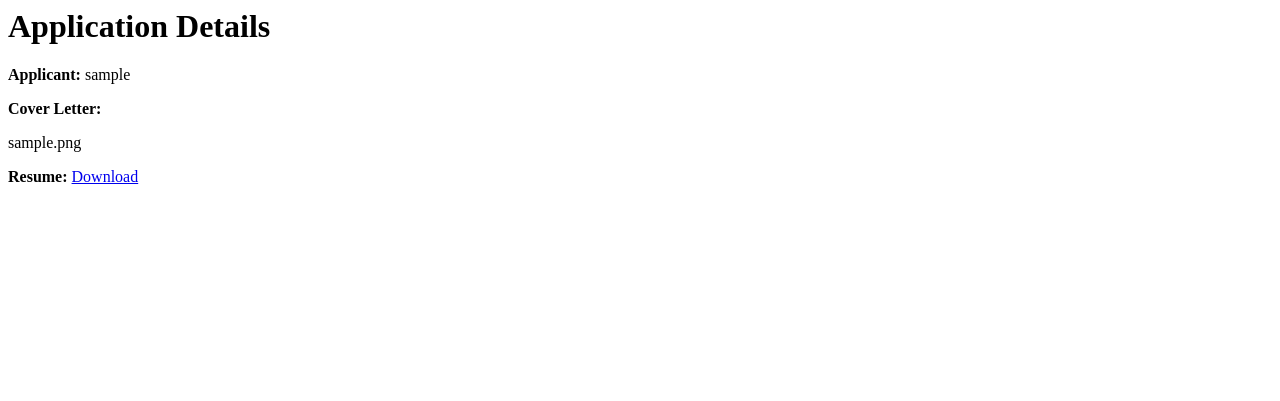
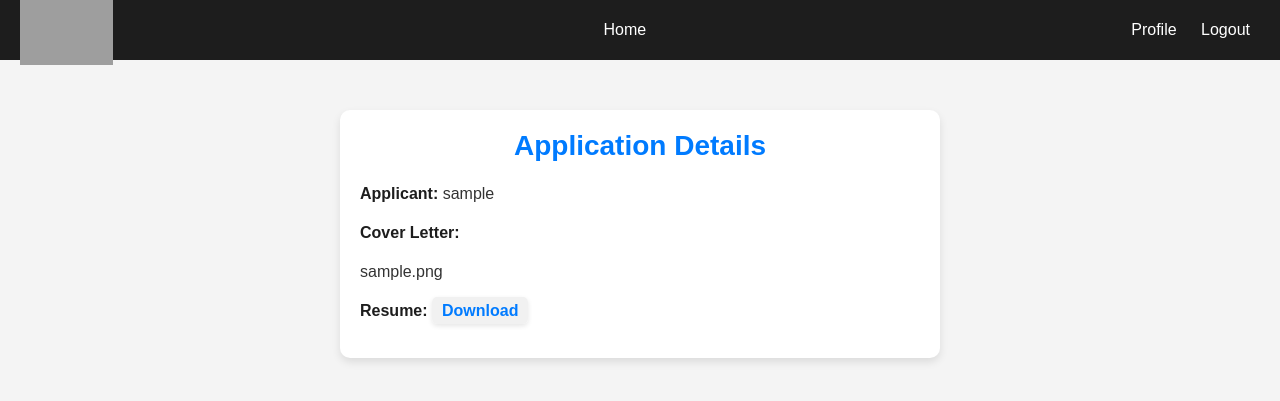
Before and after one commit to Seldesoky/Jobifi, a Django app: page /applications/1/ in a window 1280 px wide. Shown: the top 401 px of the page. Run offline with Django 5.2, Linux system fonts and the light colour scheme; a user stored in the database is signed in; tables that the repository leaves empty hold one stand-in row (values such as "Sample post"); grey boxes are pictures that could not be loaded.

Commit message:
Templates and bugs update

```diff
--- /dev/null
+++ b/main_app/static/css/application-detail.css
@@ -0,0 +1,45 @@
+.application-detail {
+    width: 100%;
+    max-width: 600px;
+    margin: 50px auto;
+    padding: 20px;
+    background-color: #ffffff;
+    box-shadow: 0 4px 8px rgba(0, 0, 0, 0.1);
+    border-radius: 10px;
+    font-family: Arial, sans-serif;
+    color: #333333;
+}
+
+.application-detail h1 {
+    text-align: center;
+    font-size: 28px;
+    color: #007bff;
+    margin-bottom: 20px;
+}
+
+.application-detail p {
+    font-size: 16px;
+    margin-bottom: 15px;
+    line-height: 1.5;
+}
+
+.application-detail p strong {
+    color: #1d1d1d;
+}
+
+.application-detail a {
+    color: #007bff;
+    text-decoration: none;
+    font-weight: bold;
+}
+
+.application-detail a:hover {
+    text-decoration: underline;
+}
+
+.application-detail p a {
+    background-color: #f1f1f1;
+    padding: 5px 10px;
+    border-radius: 5px;
+    box-shadow: 0 2px 5px rgba(0, 0, 0, 0.1);
+}
--- a/main_app/templates/application_detail.html
+++ /dev/null
@@ -1,7 +0,0 @@
-<h1>Application Details</h1>
-<p><strong>Applicant:</strong> {{ application.applicant.username }}</p>
-<p><strong>Cover Letter:</strong></p>
-<p>{{ application.cover_letter }}</p>
-{% if application.resume %}
-    <p><strong>Resume:</strong> <a href="{{ application.resume.url }}">Download</a></p>
-{% endif %}
--- /dev/null
+++ b/main_app/templates/jobs/application_detail.html
@@ -0,0 +1,18 @@
+{% extends 'base.html' %}
+{% load static %}
+
+{% block head %}
+<link rel="stylesheet" href="{% static 'css/application-detail.css' %}">
+{% endblock %}
+
+{% block content %}
+<div class="application-detail">
+    <h1>Application Details</h1>
+    <p><strong>Applicant:</strong> {{ application.applicant.username }}</p>
+    <p><strong>Cover Letter:</strong></p>
+    <p>{{ application.cover_letter }}</p>
+    {% if application.resume %}
+        <p><strong>Resume:</strong> <a href="{{ application.resume.url }}">Download</a></p>
+    {% endif %}
+</div>
+{% endblock %}
--- a/main_app/views.py
+++ b/main_app/views.py
@@ -8,7 +8,7 @@ from .forms import JobPostingForm, ApplicationForm, UserProfileForm
 from django.contrib.auth.views import LoginView, LogoutView
 from django.contrib.auth.decorators import login_required
 from django.urls import reverse_lazy
-from django.views.generic.edit import CreateView, UpdateView, DeleteView
+
 # Create your views Below.
 
 def home(request):
@@ -16,11 +16,10 @@ def home(request):
 
 
 def company_page(request):
+    return render(request, 'company/detail.html',)
 
 
-    return render(request, 'company/detail.html',)
-#Authentication / Creation of Users
-
+# Authentication / Creation of Users
 def register_user(request):
     if request.method == "POST":
         username = request.POST.get("username")
@@ -34,20 +33,17 @@ def register_user(request):
         # Password check
         if password != password_confirm:
             messages.error(request, "Passwords do not match.")
-            print('pass1')
             return redirect("register_user")
 
-        # If there is already an existing account
+        # Check for existing user
         if User.objects.filter(username=username).exists():
             messages.error(request, "Username is already in use.")
-            print('user2')
             return redirect("register_user")
         if User.objects.filter(email=email).exists():
             messages.error(request, "Email is already in use.")
-            print('email3')
             return redirect("register_user")
 
-        # Create User
+        # Create User and Profile
         try:
             user = User.objects.create_user(username=username, email=email, password=password)
             UserProfile.objects.create(
@@ -58,50 +54,49 @@ def register_user(request):
             )
             login(request, user)
             messages.success(request, "User has been created successfully.")
-            print('home4')
             return redirect("home")
-
         except Exception as e:
             messages.error(request, f"Error creating user: {e}")
             return redirect("register_user")
 
     # Render registration form
     return render(request, 'accounts/register.html')
-# Change Django registration to custom template "accounts"
+
+
 class CustomLoginView(LoginView):
-
     template_name = 'accounts/login.html'
     redirect_authenticated_user = True
 
     def get_success_url(self):
         return reverse_lazy('home')
 
+
 def logout_view(request):
     logout(request)
     return redirect('login')
 
-#Job Views
 
+# Job Views
 def job_list(request):
     jobs = JobPosting.objects.all()
-    return render(request, 'jobs/job_list.html', {'jobs' : jobs})
+    return render(request, 'jobs/job_list.html', {'jobs': jobs})
+
 
 def job_detail(request, id):
     job = get_object_or_404(JobPosting, id=id)
     return render(request, 'jobs/job_detail.html', {'job': job})
 
 
-# Login_Required
+# Profiles
 @login_required
-
-#Profiles
-
 def job_seeker_profile(request):
     if request.user.profile.role != 'job_seeker':
         messages.error(request, "You do not have access to this page.")
         return redirect('home')
     return render(request, 'profile/job_seeker.html', {'profile': request.user.profile})
 
+
+@login_required
 def edit_job_seeker_profile(request):
     if request.user.profile.role != 'job_seeker':
         messages.error(request, "You do not have access to this page.")
@@ -118,12 +113,16 @@ def edit_job_seeker_profile(request):
 
     return render(request, 'profile/edit_job_seeker.html', {'form': form})
 
+
+@login_required
 def employer_profile(request):
     if request.user.profile.role != 'employer':
         messages.error(request, "You do not have access to this page.")
         return redirect('home')
     return render(request, 'profile/employer.html', {'profile': request.user.profile})
 
+
+@login_required
 def edit_employer_profile(request):
     profile = request.user.profile
     if profile.role != 'employer':
@@ -142,10 +141,11 @@ def edit_employer_profile(request):
     return render(request, 'profile/edit_employer.html', {'form': form})
 
 
-#Job CRUD
+# Job CRUD
+@login_required
 def job_create(request):
-    if request.user.role != 'employer':
-        return redirect('job_seeker')
+    if request.user.profile.role != 'employer':
+        return redirect('home')
 
     if request.method == 'POST':
         form = JobPostingForm(request.POST)
@@ -159,10 +159,12 @@ def job_create(request):
         form = JobPostingForm()
     return render(request, 'jobs/job_form.html', {'form': form})
 
+
+@login_required
 def job_edit(request, id):
     job = get_object_or_404(JobPosting, id=id)
     if request.method == 'POST':
-        form = JobPostingForm(request.POST, isinstance=job)
+        form = JobPostingForm(request.POST, instance=job)
         if form.is_valid():
             form.save()
             messages.success(request, 'Job posting updated successfully.')
@@ -171,25 +173,25 @@ def job_edit(request, id):
         form = JobPostingForm(instance=job)
     return render(request, 'jobs/job_form.html', {'form': form, 'job': job})
 
+
+@login_required
 def job_delete(request, id):
     job = get_object_or_404(JobPosting, id=id)
     if request.method == 'POST':
         job.delete()
         messages.success(request, 'Job posting deleted')
         return redirect('job_list')
-
     return render(request, 'jobs/job_confirm_delete.html', {'job': job})
 
-# apply_for_job
 
+# Applications
 @login_required
 def apply_for_job(request, id):
     job = get_object_or_404(JobPosting, id=id)
 
-    if request.user.role != 'job_seeker':
-        return redirect('employer')
-
-    job = get_object_or_404(JobPosting, id= id)
+    if request.user.profile.role != 'job_seeker':
+        messages.error(request, "Only job seekers can apply for jobs.")
+        return redirect('job_list')
 
     if request.method == 'POST':
         form = ApplicationForm(request.POST, request.FILES)
@@ -198,33 +200,34 @@ def apply_for_job(request, id):
             application.applicant = request.user
             application.job_posting = job
             application.save()
-            return redirect('job_detail', id=job.id)
+            messages.success(request, "You have successfully applied for the job.")
+            return redirect('job_list')
     else:
         form = ApplicationForm()
-    return render(request, 'apply_for_job.html', {'form': form, 'job': job})
+    return render(request, 'jobs/apply_for_job.html', {'form': form, 'job': job})
 
-#list job_applications
 
 @login_required
 def job_applications(request, id):
     job = get_object_or_404(JobPosting, id=id)
     if job.posted_by != request.user:
+        messages.error(request, "You do not have access to view applications for this job.")
         return redirect('job_list')
     applications = Application.objects.filter(job_posting=job)
-    return render(request, 'job_applications.html', {'job': job, 'applications': applications})
+    return render(request, 'jobs/job_applications.html', {'job': job, 'applications': applications})
 
-# application_detail by id
 
 @login_required
 def application_detail(request, id):
     application = get_object_or_404(Application, id=id)
     if application.applicant != request.user and application.job_posting.posted_by != request.user:
+        messages.error(request, "You do not have access to this application.")
         return redirect('job_list')
-    return render(request, 'application_detail.html', {'application': application})
+    return render(request, 'jobs/application_detail.html', {'application': application})
 
-#Job search
 
+# Job Search
 def job_search(request):
     query = request.GET.get('q', '')  # Get the search query
     results = JobPosting.objects.filter(title__icontains=query) if query else []
-    return render(request, 'job_search.html', {'results': results, 'query': query})
+    return render(request, 'jobs/job_search.html', {'results': results, 'query': query})
```
Also changed, not shown: main_app/static/css/job_search.css (+17 -2 lines), main_app/static/css/jobs.css (added, +44 -0 lines), main_app/templates/jobs/job_list.html (added, +27 -0 lines), main_app/templates/jobs/job_search.html (renamed from main_app/templates/job_search.html, +6 -3 lines), main_app/templates/jobs/apply_for_job.html (renamed from main_app/templates/apply_for_job.html), main_app/templates/jobs/job_applications.html (renamed from main_app/templates/job_applications.html), media/profile_pictures/Update_css_margin_vs_padding-5_.webp (added).
